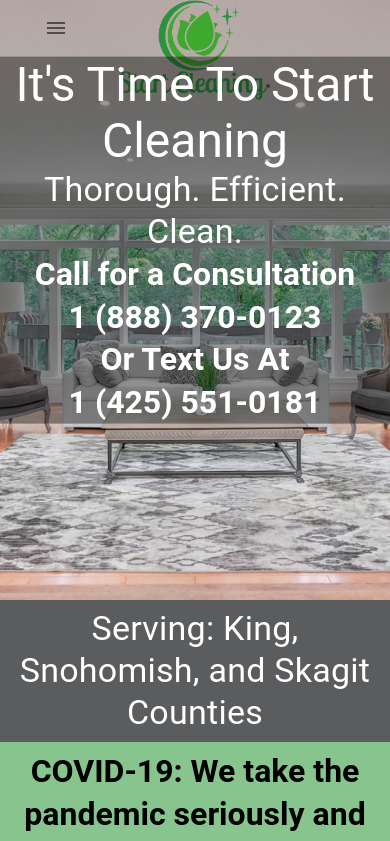
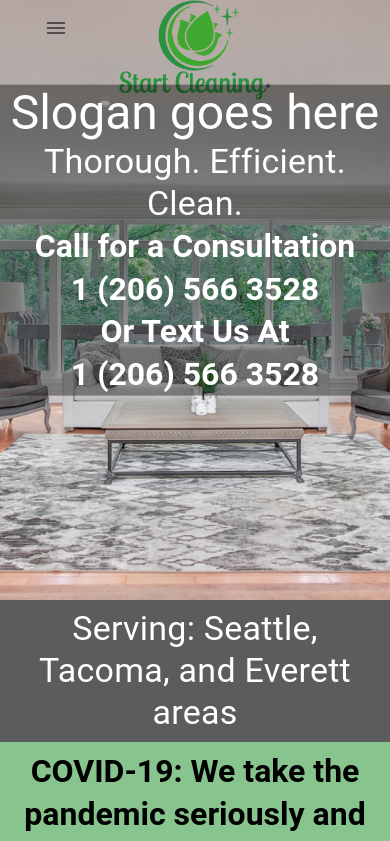
Before and after one commit to dyoder838/allcitysewers, a React (Create React App) app: page / in a window 390 px wide. Shown: the top 841 px of the page. Built offline with nearby package versions, Linux system fonts and the light colour scheme.

Commit message:
changed phone numbers

```diff
--- a/src/components/SplashText/index.js
+++ b/src/components/SplashText/index.js
@@ -12,7 +12,7 @@ export default function SimplePaper() {
                 <Typography variant="h3">It's Time To Start Cleaning</Typography>
                 <Typography variant="h4">Thorough. Efficient. Clean</Typography>
                 <Typography variant="h5">Call for a consultation</Typography>
-                <Typography component="a" color='inherit' variant="h5" href="tel:18883700123">1 (888) 370-0123</Typography>
+                <Typography component="a" color='inherit' variant="h5" href="tel:2065663528">1 (206) 566 3528</Typography>
             </div>
         </div>
     );
--- a/src/pages/Main/index.js
+++ b/src/pages/Main/index.js
@@ -138,12 +138,12 @@ export default function MainPage() {
                 <div className={CustomStyles.root}>
                     <Nav />
                     <div className={CustomStyles.text}>
-                        <Typography variant="h3">It's Time To Start Cleaning</Typography>
+                        <Typography variant="h3">Slogan goes here</Typography>
                         <Typography variant="h4">Thorough. Efficient. Clean.</Typography>
                         <Typography variant="h5">Call for a Consultation</Typography>
-                        <Typography component="a" color='inherit' variant="h5" href="tel:18883700123">1 (888) 370-0123</Typography>
+                        <Typography component="a" color='inherit' variant="h5" href="tel:+12065663528">1 (206) 566 3528</Typography>
                         <Typography variant="h5">Or Text Us At</Typography>
-                        <Typography component="a" color='inherit' variant="h5" href="sms:+14255510181">1 (425) 551-0181</Typography>
+                        <Typography component="a" color='inherit' variant="h5" href="sms:+12065663528">1 (206) 566 3528</Typography>
                     </div>
                 </div>
             </Grid>
@@ -154,7 +154,7 @@ export default function MainPage() {
 
                     <div className={classes.articleHeader} >
 
-                        <Typography variant="h4">Serving: King, Snohomish, and Skagit Counties</Typography>
+                        <Typography variant="h4">Serving: Seattle, Tacoma, and Everett areas</Typography>
 
                     </div>
 
```
